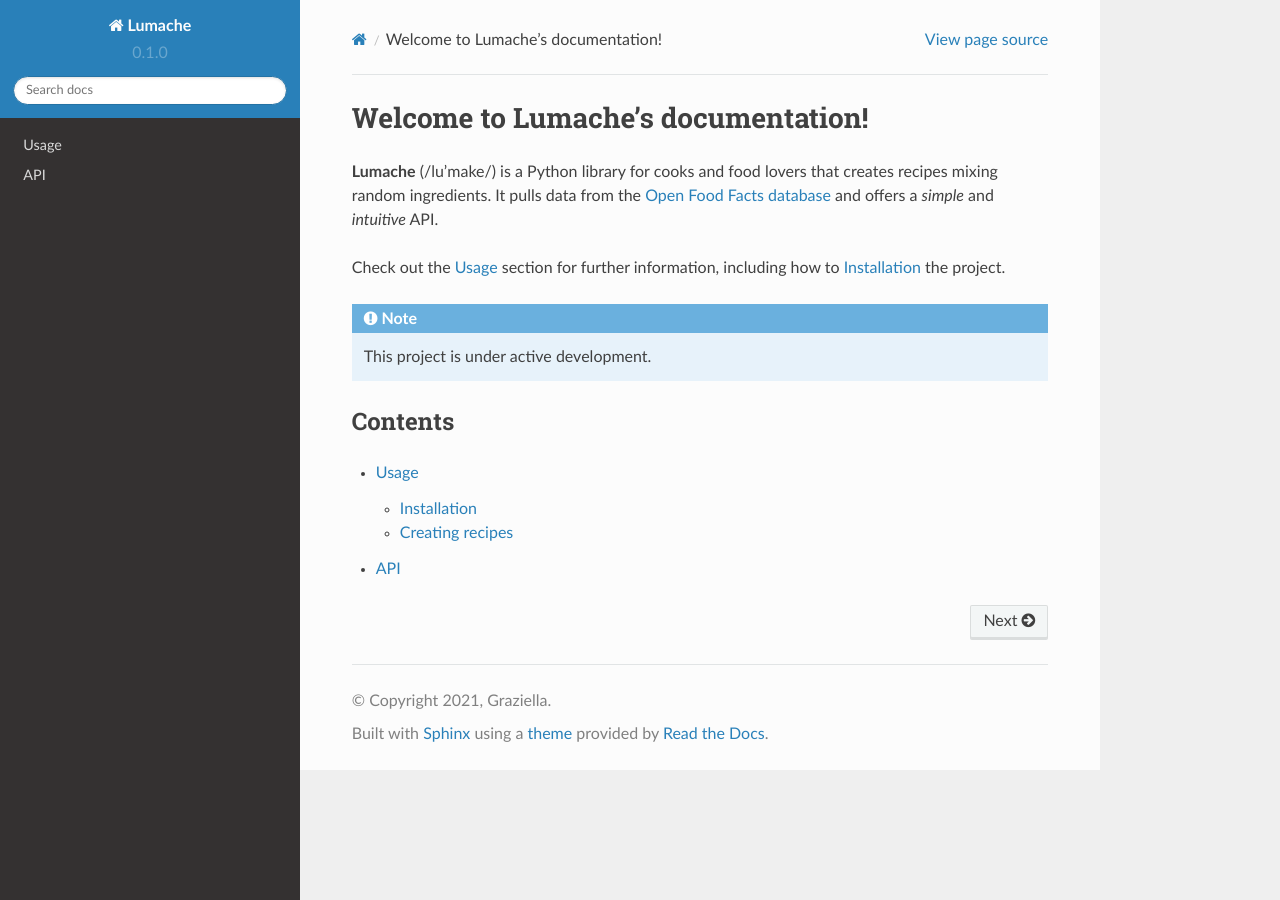
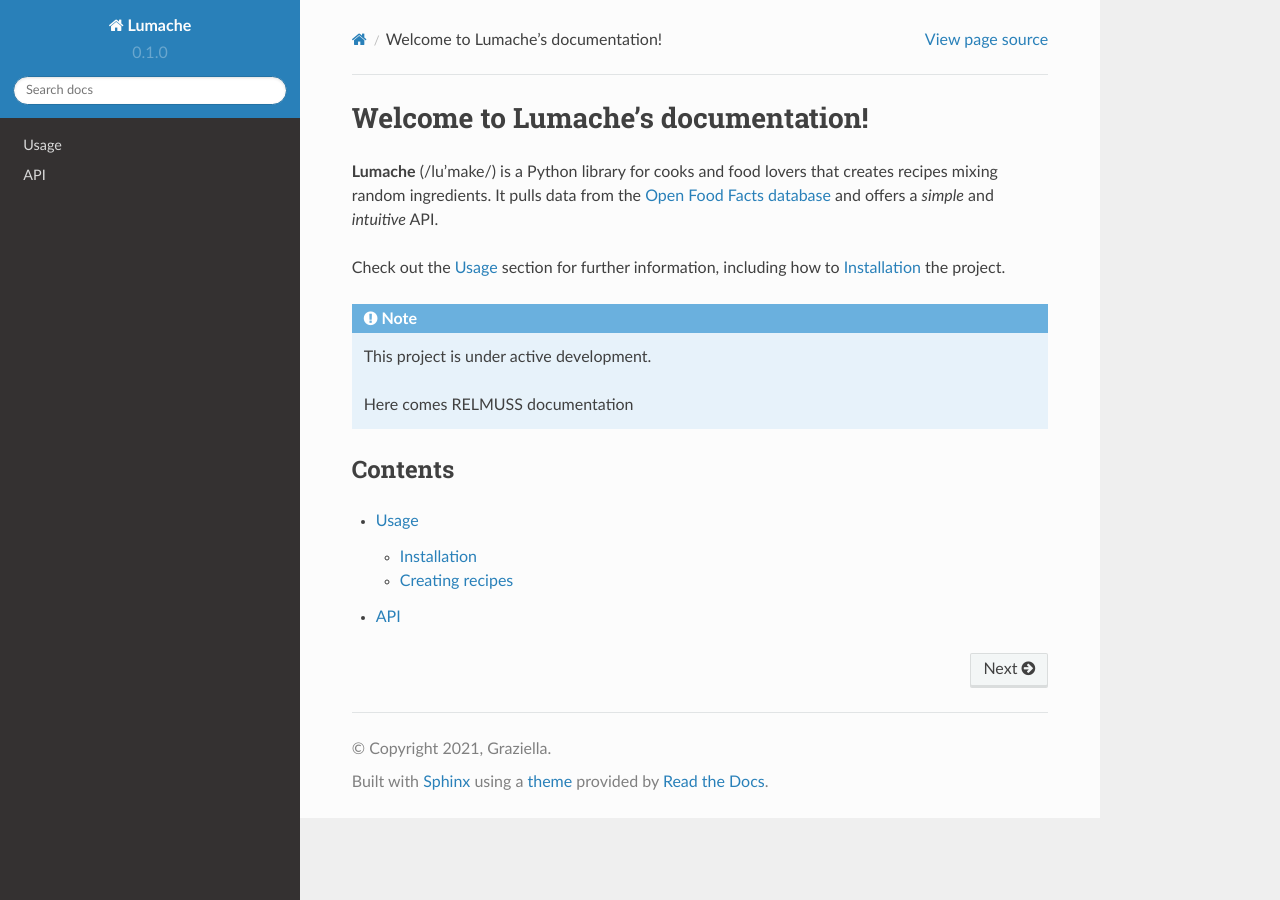
Before and after one commit to ttjpleizier/relmuss-specification, a Sphinx documentation site: the page built from docs/source/index.rst, in a window 1280 px wide. Built offline with Sphinx 7.4.7 and the Read the Docs theme 2.0.0, drawn with Linux system fonts in a browser that asks for light colours.

Commit message:
added relmuss reference

```diff
--- a/docs/source/index.rst
+++ b/docs/source/index.rst
@@ -13,6 +13,8 @@ how to :ref:`installation` the project.
 
    This project is under active development.
 
+   Here comes RELMUSS documentation
+
 Contents
 --------
 
```
